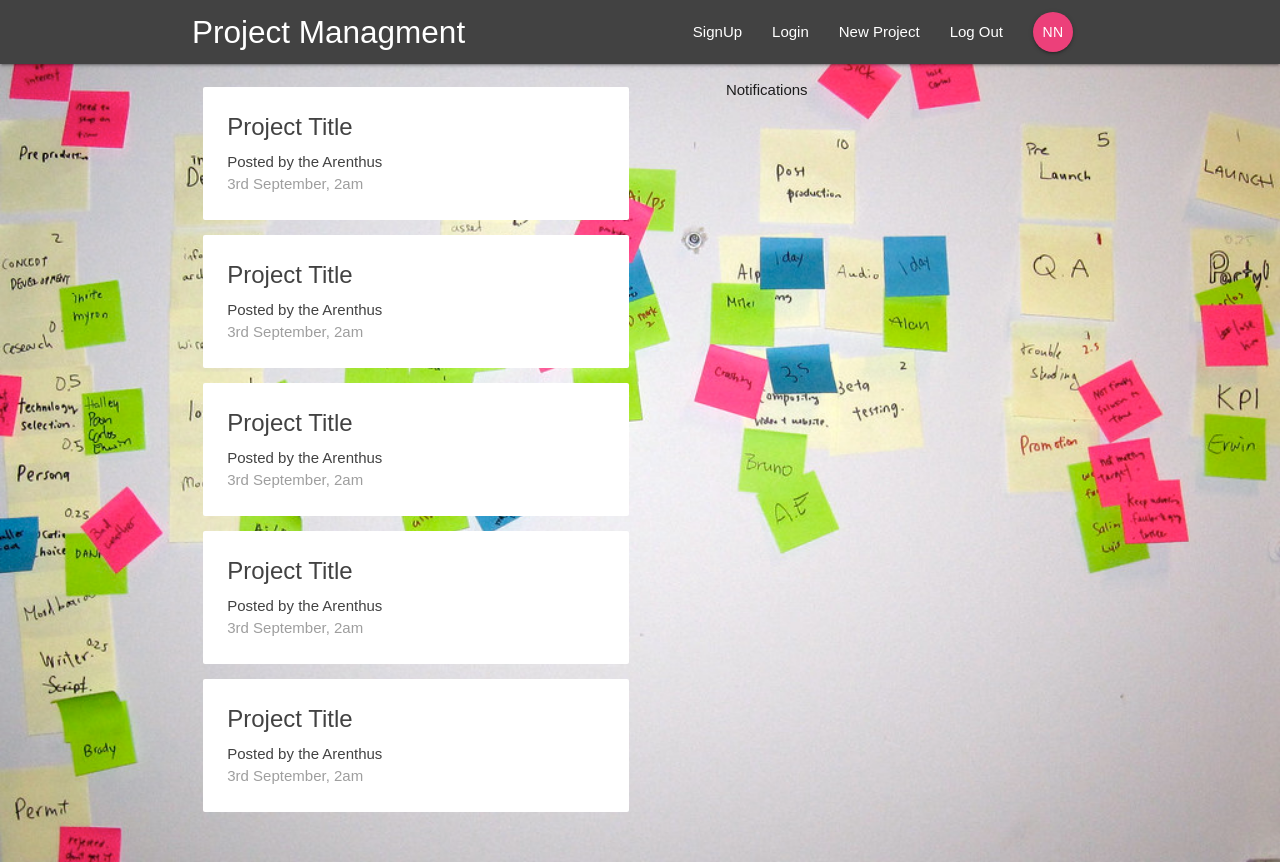
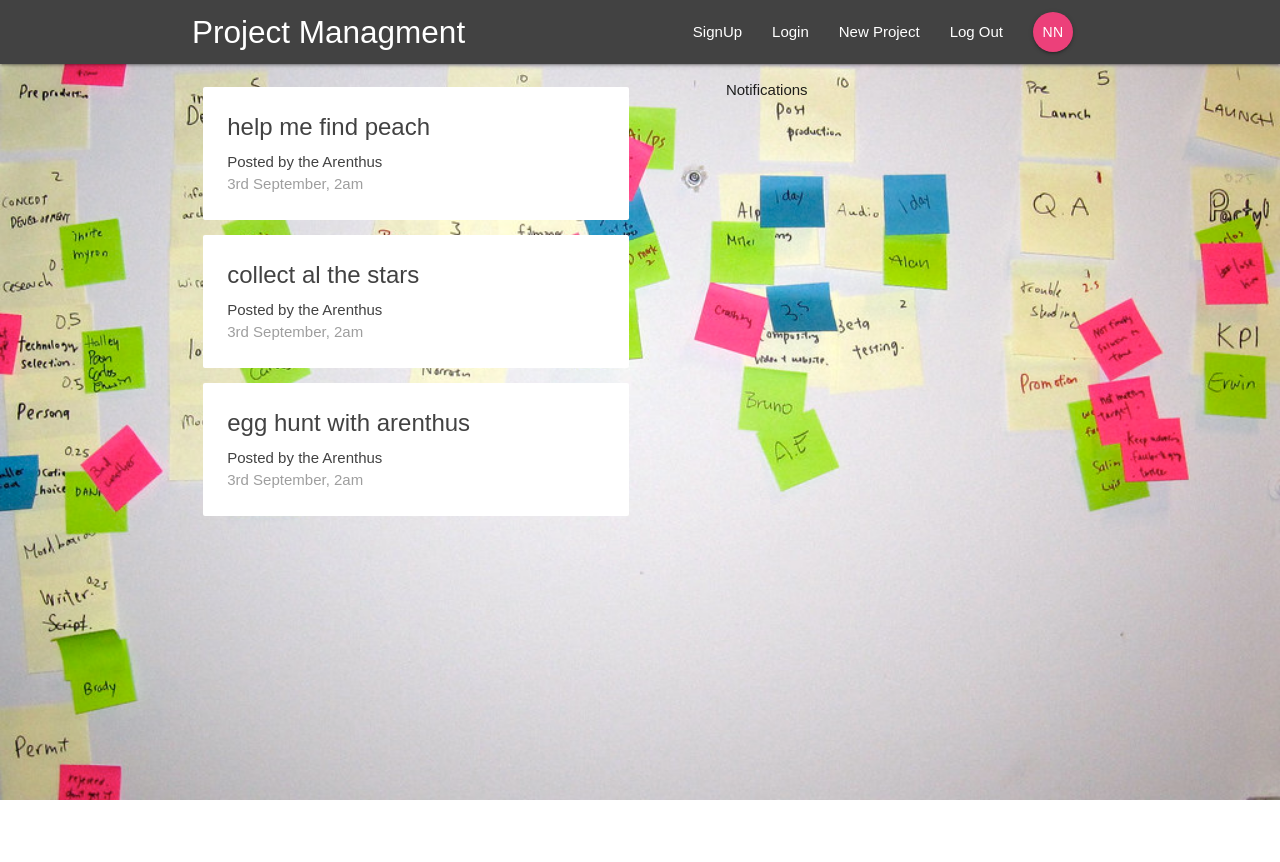
Before and after one commit to kkos-ecom/projectmanagment, a React (Create React App) app: page / in a window 1280 px wide. After the commit the page ends 800 px from the top, so only its background shows below. Built offline with nearby package versions, Linux system fonts and the light colour scheme.

Commit message:
adding fetching data from redux into component

```diff
--- a/src/components/dashboard/Dashboard.js
+++ b/src/components/dashboard/Dashboard.js
@@ -1,14 +1,19 @@
 import React, { Component } from 'react'
 import Notifications from './Notifications'
 import ProjectList from '../projects/ProjectList'
+import { connect } from 'react-redux'
+
 
 class Dashboard extends Component {
     render() {
+        //console.log(this.props);
+        const { projects } = this.props;
+
         return (
             <div className="dashboard container">
                 <div className="row">
                     <div className="col s12 m6">
-                        <ProjectList />
+                        <ProjectList projects={projects}/>
                     </div>
                     <div className="col s12 m5 offset-m1">
                         <Notifications />
@@ -19,4 +24,10 @@
     }
 }
 
-export default Dashboard
+const mapStateToProps = (state) => {
+    return {
+        projects: state.project.projects
+    }
+}
+
+export default connect(mapStateToProps)(Dashboard)
--- a/src/components/projects/ProjectList.js
+++ b/src/components/projects/ProjectList.js
@@ -1,14 +1,14 @@
 import React from 'react'
 import ProjectSummary from './ProjectSummary'
 
-const ProjectList = () => {
+const ProjectList = ({projects}) => {
     return (
         <div className="project-list section">
-            <ProjectSummary/>
-            <ProjectSummary/>
-            <ProjectSummary/>
-            <ProjectSummary/>
-            <ProjectSummary/>
+            { projects && projects.map(project => {
+            return (
+                <ProjectSummary project={project} key={project.id} />
+            )
+            })}
         </div>
     )
 }
--- a/src/components/projects/ProjectSummary.js
+++ b/src/components/projects/ProjectSummary.js
@@ -1,12 +1,11 @@
 import React from 'react'
-import ProjectList from './ProjectList'
 
-const ProjectSummary = () => {
+const ProjectSummary = ({project}) => {
     return (
 
         <div className="card z-depth-0 project-summary">
             <div className="card-content grey-text text-darken-3">
-                <span className="card-title">Project Title</span>
+                <span className="card-title">{project.title}</span>
                 <p>Posted by the Arenthus</p>
                 <p className="grey-text">3rd September, 2am</p>
             </div>
--- a/src/store/reducers/projectReducer.js
+++ b/src/store/reducers/projectReducer.js
@@ -1,4 +1,10 @@
-const initState = {}
+const initState = {
+    projects: [
+        {id: '1', title: 'help me find peach', content: 'blah blah blah'},
+        {id: '2', title: 'collect al the stars', content: 'blah blah blah'},
+        {id: '3', title: 'egg hunt with arenthus', content: 'blah blah blah'}
+    ]
+}
 
 const projectReducer = (state = initState, action) => {
     return state
```
